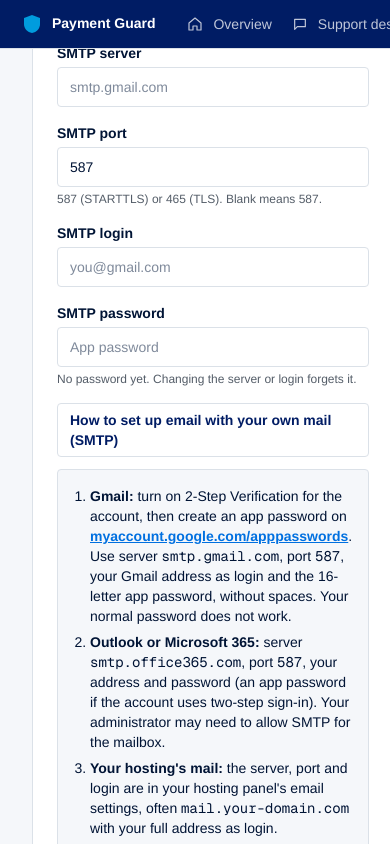
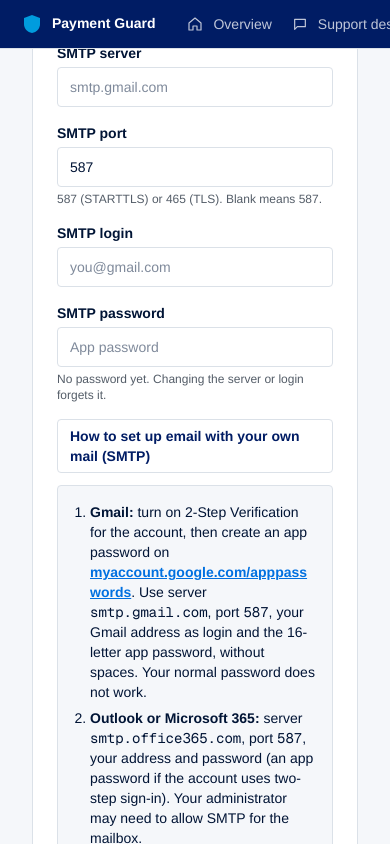
Before and after one commit to yuliu18/Paypal-IA-Hackathon, a Next.js app: page /settings in a window 390 px wide. Both pictures are taken after a click on the heading "How to set up email with your own mail (SMTP)". Built offline with nearby package versions, Linux system fonts and the light colour scheme; no server answers.

Commit message:
fix(settings): wrap long codes and hints inside the notification guides

```diff
--- a/app/settings/settings-editor.tsx
+++ b/app/settings/settings-editor.tsx
@@ -28,10 +28,10 @@ function Section({ title, detail, children }: { title: string; detail: string; c
 
 function Field({ label, error, hint, wide, children }: { label: string; error?: string; hint?: React.ReactNode; wide?: boolean; children: React.ReactNode }) {
   return (
-    <label className={`block text-sm ${wide ? 'sm:col-span-2' : ''}`}>
+    <label className={`block min-w-0 text-sm ${wide ? 'sm:col-span-2' : ''}`}>
       <span className="mb-1 block font-semibold text-pp-ink">{label}</span>
       {children}
-      {hint && !error && <span className="mt-1 block text-xs text-pp-muted">{hint}</span>}
+      {hint && !error && <span className="mt-1 block text-xs text-pp-muted wrap-anywhere">{hint}</span>}
       {error && <span className="mt-1 block text-xs text-pp-danger">{error}</span>}
     </label>
   );
@@ -42,9 +42,9 @@ const link = 'font-semibold text-pp-blue underline';
 // Step-by-step setup for one notification channel, folded behind a button-like summary.
 function SetupGuide({ title, children }: { title: string; children: React.ReactNode }) {
   return (
-    <details className="text-sm sm:col-span-2">
+    <details className="min-w-0 text-sm sm:col-span-2">
       <summary className={`${button} inline-block cursor-pointer select-none`}>{title}</summary>
-      <ol className="mt-3 list-decimal space-y-1.5 rounded border border-pp-border bg-pp-canvas p-4 pl-8 text-pp-ink">{children}</ol>
+      <ol className="mt-3 list-decimal space-y-1.5 rounded border border-pp-border bg-pp-canvas p-4 pl-8 text-pp-ink wrap-anywhere">{children}</ol>
     </details>
   );
 }
```
